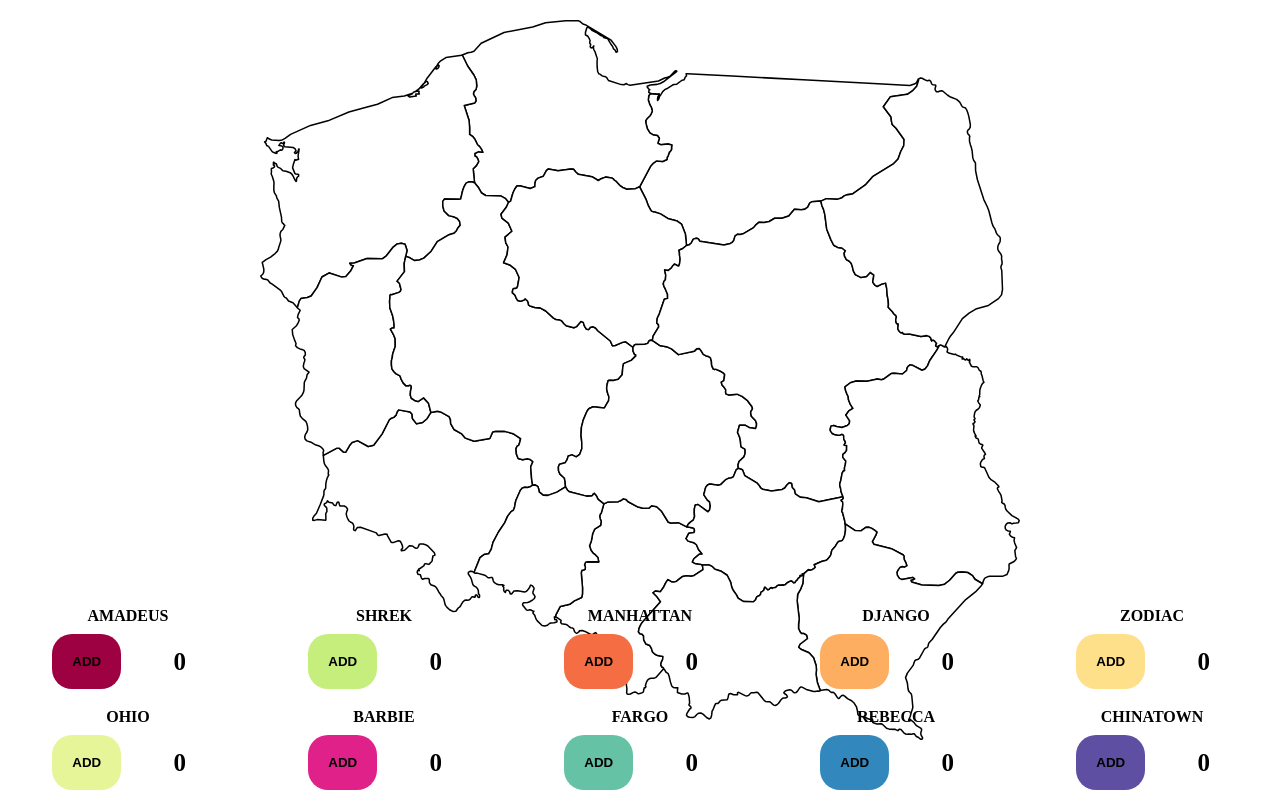
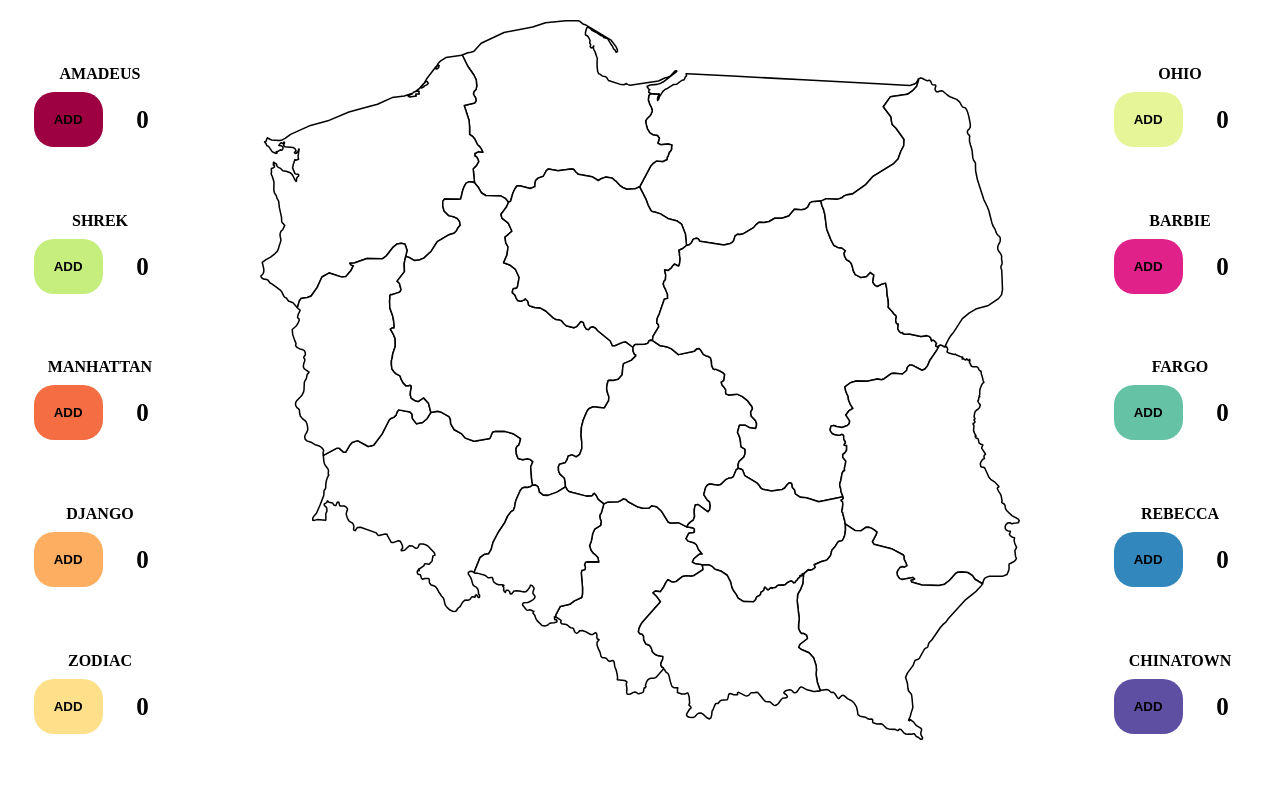
Before and after one commit to AngryKitten91/map_points, a plain HTML site: page index.html in a window 1280 px wide. Drawn offline with Linux system fonts and the light colour scheme.

Commit message:
css final fixes

```diff
--- a/index.html
+++ b/index.html
@@ -13,6 +13,8 @@
   <body>
     <div class="full">
       <div class="fixed button-cointainer flex"></div>
+      <div class="fixed-left button-cointainer flex-column"></div>
+      <div class="fixed-right button-cointainer flex-column"></div>
       <div class="content">
         <!-- height="auto"
         width="auto" -->
--- a/index.js
+++ b/index.js
@@ -26,6 +26,8 @@ window.onload = function () {
   const svgElement = document.getElementById("poland"); // Zmień 'mojSvg' na id swojego elementu SVG
   const svgPath = document.querySelectorAll(".path");
   const btnContainer = document.querySelector(".button-cointainer");
+  const btnContainerLeft = document.querySelector(".fixed-left");
+  const btnContainerRight = document.querySelector(".fixed-right");
 
   const limitX = 1000;
   const limitY = 948;
@@ -37,8 +39,15 @@ window.onload = function () {
   // ! CREATE BUTTONS
   let titles = shuffle(teamNames);
   colorArray.forEach(function (e, i) {
-    const newBtn = createButtons(e, i, titles);
-    btnContainer.innerHTML += newBtn;
+    if (i < 5) {
+      const newBtn = createButtons(e, i, titles);
+      btnContainerLeft.innerHTML += newBtn;
+    } else {
+      const newBtn = createButtons(e, i, titles);
+      btnContainerRight.innerHTML += newBtn;
+    }
+    // const newBtn = createButtons(e, i, titles);
+    // btnContainer.innerHTML += newBtn;
   });
 
   // * ADD EVENT LISTENER TO BUTTONS
@@ -66,7 +75,7 @@ window.onload = function () {
       newColor = "#c5ee7d";
     }
 
-    let btnScheme = `<div class="button-wrapper child">
+    let btnScheme = `<div class="button-wrapper">
     <p class="team-title">${title[index].toUpperCase()}</p>
     <div class="flex">
     <button style="background-color:${newColor}" data-score="score${index}" data-color="${newColor}" class="btn">
--- a/style.css
+++ b/style.css
@@ -32,9 +32,23 @@ body {
   /* margin: 30px; */
   width: 100%;
 }
+.fixed-left {
+  width: 200px;
+  height: 100dvh;
+  position: fixed;
+  left: 0;
+  top: 0;
+}
+.fixed-right {
+  width: 200px;
+  height: 100dvh;
+  position: fixed;
+  right: 0;
+  top: 0;
+}
 
 .button-wrapper {
-  margin: 10px 0;
+  /* margin: 20px 0; */
 }
 
 .flex {
@@ -42,6 +56,12 @@ body {
   align-items: center;
   justify-content: space-evenly;
   flex-wrap: wrap;
+}
+
+.flex-column {
+  display: flex;
+  flex-direction: column;
+  justify-content: space-evenly;
 }
 
 .child {
```
